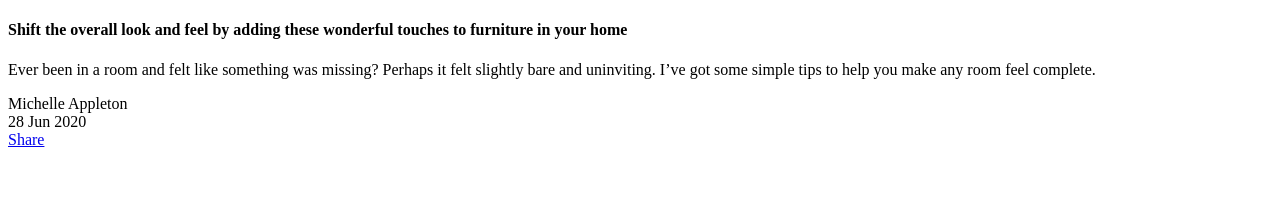
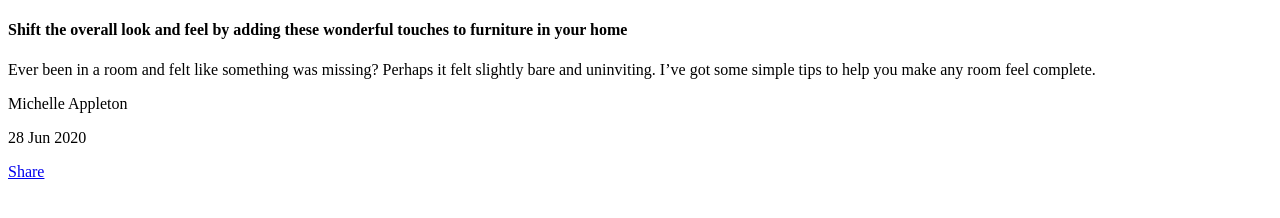
Before and after one commit to FrancineHuang/article-preview-challenge, a plain HTML site: page index.html in a window 1280 px wide. Drawn offline with Linux system fonts and the light colour scheme; a script that the page names is missing.

Commit message:
fix: fix some typos and lacked section

```diff
--- a/index.html
+++ b/index.html
@@ -46,13 +46,17 @@
         </section>
 
         <!--Social Session-->
-        <section class="social-session">
-          <div class="auther-details">
-            <div class="author-img"></div>
-            <div class="author-info">
-              <div class="author-name">Michelle Appleton</div>
-              <div class="date">28 Jun 2020</div>
+        <section class="social-section">
+
+          <div class="author-section">
+            <div class="auther-details">
+              <div class="author-img"></div>
+              <div class="author-info">
+                <p class="author-name">Michelle Appleton</div>
+                <p class="date">28 Jun 2020</div>
+              </div>
             </div>
+            <div class="share-btn"></div>
           </div>
         </section>
 
```
